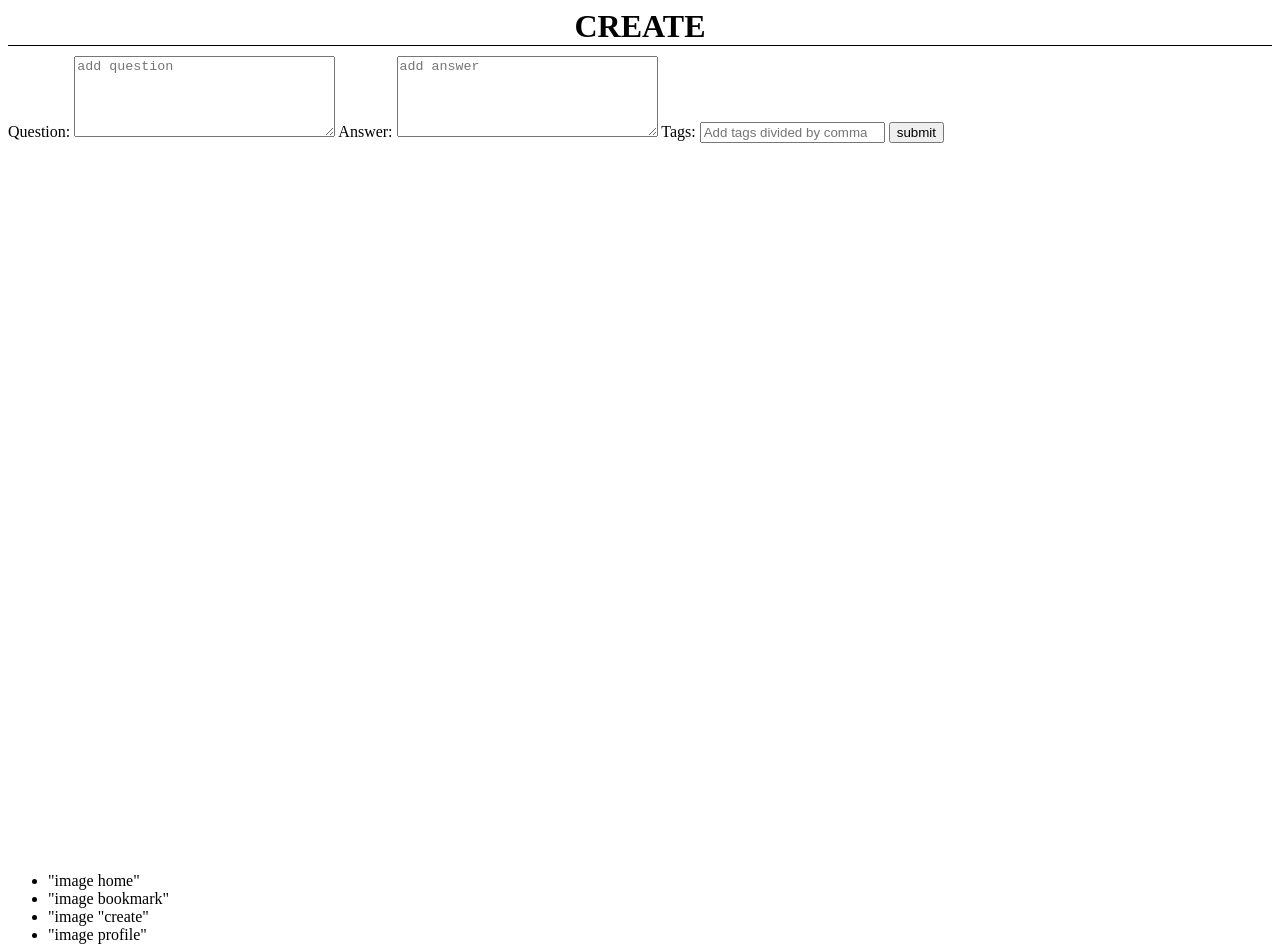
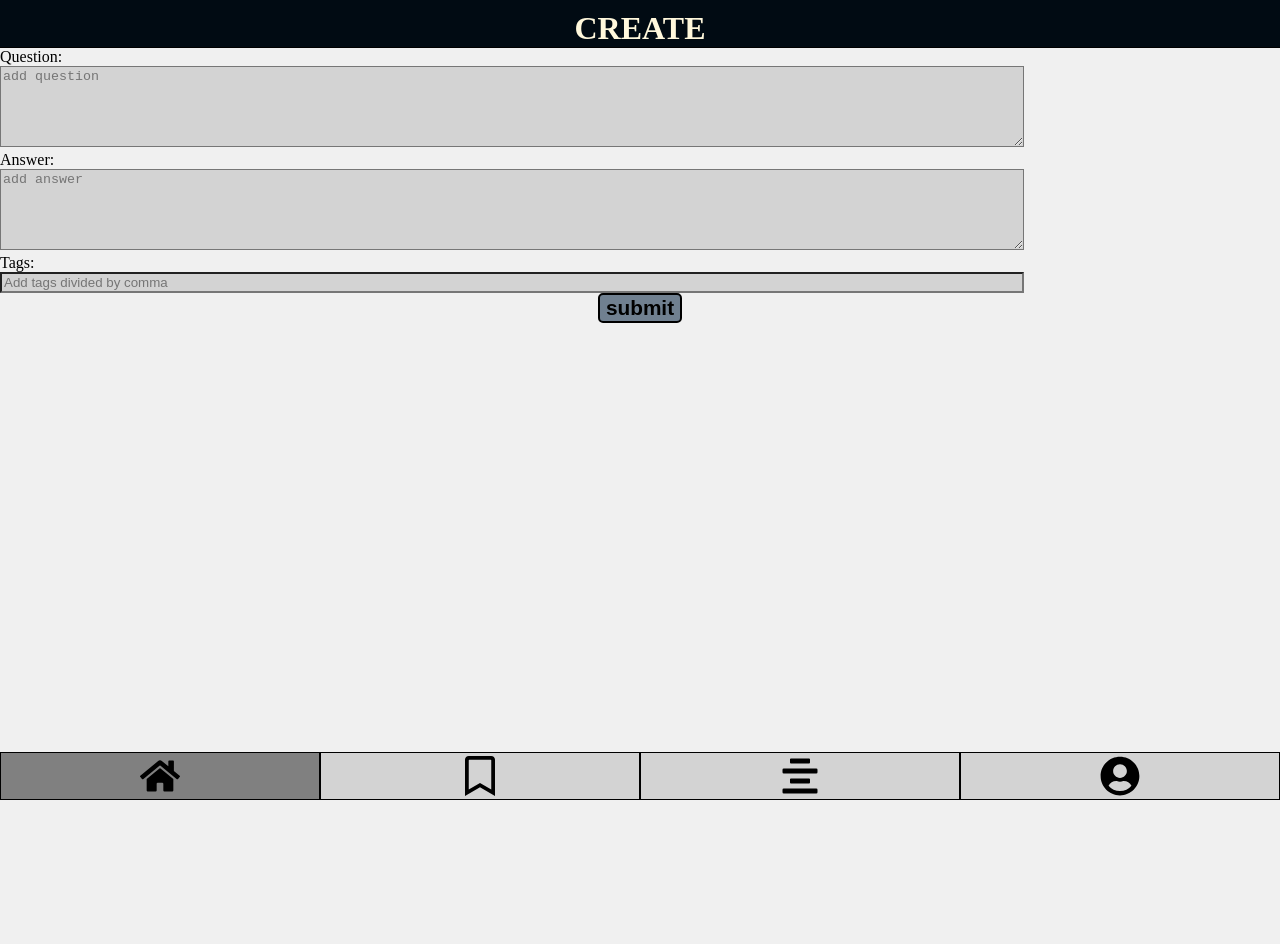
Before and after one commit to J-Massmann/quiz-app, a website: page create.html in a window 1280 px wide. After the commit the page ends 896 px from the top, so only its background shows below. Drawn offline with Linux system fonts and the light colour scheme.

Commit message:
Add styling

```diff
--- a/create.html
+++ b/create.html
@@ -7,46 +7,73 @@
     <title>Create</title>
     <link rel="stylesheet" href="./styles/index.css" />
   </head>
-  <body class="app-grid">
+  <body class="app-grid m-0">
     <header>
       <h1 id="create-question">CREATE</h1>
     </header>
     <main class="app-grid__scrollarea h-100vh">
       <form autocomplete="off" aria-labelledby="#create-question">
-        <label
-          >Question:
+        <label for="question" class="form__label">Question:</label>
         <textarea
+          class="form__input"
           id="question"
           cols="30"
           rows="5"
           placeholder="add question"
           required
         ></textarea>
-        </label>
-        <label
-          >Answer:
+        <label for="answer" class="form__label">Answer:</label>
         <textarea
-            id="question"
-            cols="30"
+          class="form__input"
+          id="answer"
           rows="5"
           placeholder="add answer"
           required
         ></textarea>
-        </label>
-        <label
-          >Tags:
-          <input type="text" placeholder="Add tags divided by comma" required />
-        </label>
-        <input type="submit" value="submit" />
+        <label for="tags" class="form__label">Tags:</label>
+        <input
+          class="form__input form__input--block"
+          id="tags"
+          type="text"
+          placeholder="Add tags divided by comma"
+          required
+        />
+        <input class="mlr-auto form--submit" type="submit" value="submit" />
       </form>
     </main>
-    <nav>
-      <ul>
-        <li>"image home"</li>
-        <li>"image bookmark"</li>
-        <li>"image "create"</li>
-        <li>"image profile"</li>
-      </ul>
+    <nav class="nav__container">
+      <a class="nav__icon nav__icon--active" href="#"
+        ><img
+          class="nav__picture"
+          src="./images/home-solid.svg"
+          alt=""
+          width="40"
+          height="40"
+      /></a>
+      <a class="nav__icon" href="#"
+        ><img
+          class="nav__picture"
+          src="./images/bookmark-regular.svg"
+          alt=""
+          width="40"
+          height="40"
+      /></a>
+      <a class="nav__icon" href="#"
+        ><img
+          class="nav__picture"
+          src="./images/align-center-solid.svg"
+          alt=""
+          width="40"
+          height="40"
+      /></a>
+      <a class="nav__icon" href="#"
+        ><img
+          class="nav__picture"
+          src="./images/user-circle-solid.svg"
+          alt=""
+          width="40"
+          height="40"
+      /></a>
     </nav>
   </body>
 </html>
--- a/styles/base.css
+++ b/styles/base.css
@@ -7,5 +7,12 @@
 h1 {
   border-bottom: 1px solid black;
   text-align: center;
-  margin: auto 0 0 0;
+  margin: 0;
+  padding-top: 10px;
+  background-color: var(--color-satured-black);
+  color: cornsilk;
 }
+
+body {
+  background-color: var(--color-bright-gray);
+}
--- a/styles/colors.css
+++ b/styles/colors.css
@@ -0,0 +1,7 @@
+:root {
+  --color-light-gray: #d3d3d3;
+  --color-bright-gray: #d3d3d352;
+  --color-dimgray: #696969;
+  --color-satured-black: #010b13;
+  --color-slightgray: #708090;
+}
--- a/styles/components/card.css
+++ b/styles/components/card.css
@@ -1,14 +1,20 @@
-.card__art {
+.card__container {
   border: 1px solid black;
   width: 80%;
   padding: 0 10px 10px 10px;
   position: relative;
+  background-color: var(--color-light-gray);
 }
 
-.card__bookmark {
+.card__container:last-child {
+  margin-bottom: 20px;
+}
+
+.card--bookmark {
   position: absolute;
   top: -10px;
   right: 20px;
+  background-color: var(--color-slightgray);
 }
 
 .card__show-answer {
@@ -16,16 +22,23 @@
   list-style: none;
   border: 0.5px solid black;
   border-radius: 5px;
-  padding: 3px;
-  width: 50%;
+  padding: 3px 9px 3px 9px;
+  width: fit-content;
+  background-color: var(--color-slightgray);
 }
 
 .card__list {
   list-style: none;
+  display: flex;
+  justify-content: space-around;
+  flex-wrap: wrap;
+  padding-left: 0;
 }
 
 .card__tag {
   border: 0.5px solid black;
   border-radius: 10px;
   padding: 5px;
+  width: fit-content;
+  background: var(--color-slightgray);
 }
--- /dev/null
+++ b/styles/components/form.css
@@ -0,0 +1,23 @@
+.form__label {
+  display: block;
+}
+
+.form__input {
+  background-color: var(--color-light-gray);
+  width: 80%;
+}
+
+.form__input--block {
+  display: block;
+}
+
+.form--submit {
+  display: block;
+  width: fit-content;
+  font-size: 1.3em;
+  font-weight: 700;
+  border: 2px solid black;
+  border-radius: 5px;
+  background-color: var(--color-slightgray);
+  cursor: pointer;
+}
--- a/styles/components/nav.css
+++ b/styles/components/nav.css
@@ -1,12 +1,19 @@
 .nav__container {
+  display: grid;
+  grid-template-columns: repeat(4, 25%);
   position: sticky;
   bottom: 0;
   z-index: 1;
+  background-color: lightgray;
 }
 
 .nav__icon {
   border: 1px solid black;
   position: relative;
+}
+
+.nav__icon--active {
+  background-color: gray;
 }
 
 .nav__picture {
--- a/styles/index.css
+++ b/styles/index.css
@@ -5,3 +5,4 @@
 @import "./components/app-grid.css";
 @import "./components/card.css";
 @import "./components/nav.css";
+@import "./components/form.css";
--- a/styles/utility.css
+++ b/styles/utility.css
@@ -13,10 +13,6 @@
 
 .mt-40 {
   margin-top: 40px !important;
-}
-
-.pl-0 {
-  padding-left: 0;
 }
 
 .h-500 {
@@ -42,19 +38,3 @@
 .bg-hotpink {
   background-color: hotpink;
 }
-
-.flex {
-  display: flex;
-}
-
-.flex--space-around {
-  justify-content: space-around;
-}
-
-.grid {
-  display: grid;
-}
-
-.grid__cols-4 {
-  grid-template-columns: repeat(4, 25%);
-}
```
Also changed, not shown: index.html (+37 -5 lines), styles/components/card.stories.html (+1 -1 lines), styles/components/form.html (added), styles/components/form.stories.js (added). Lines whose indentation alone changed are shown as unchanged.
